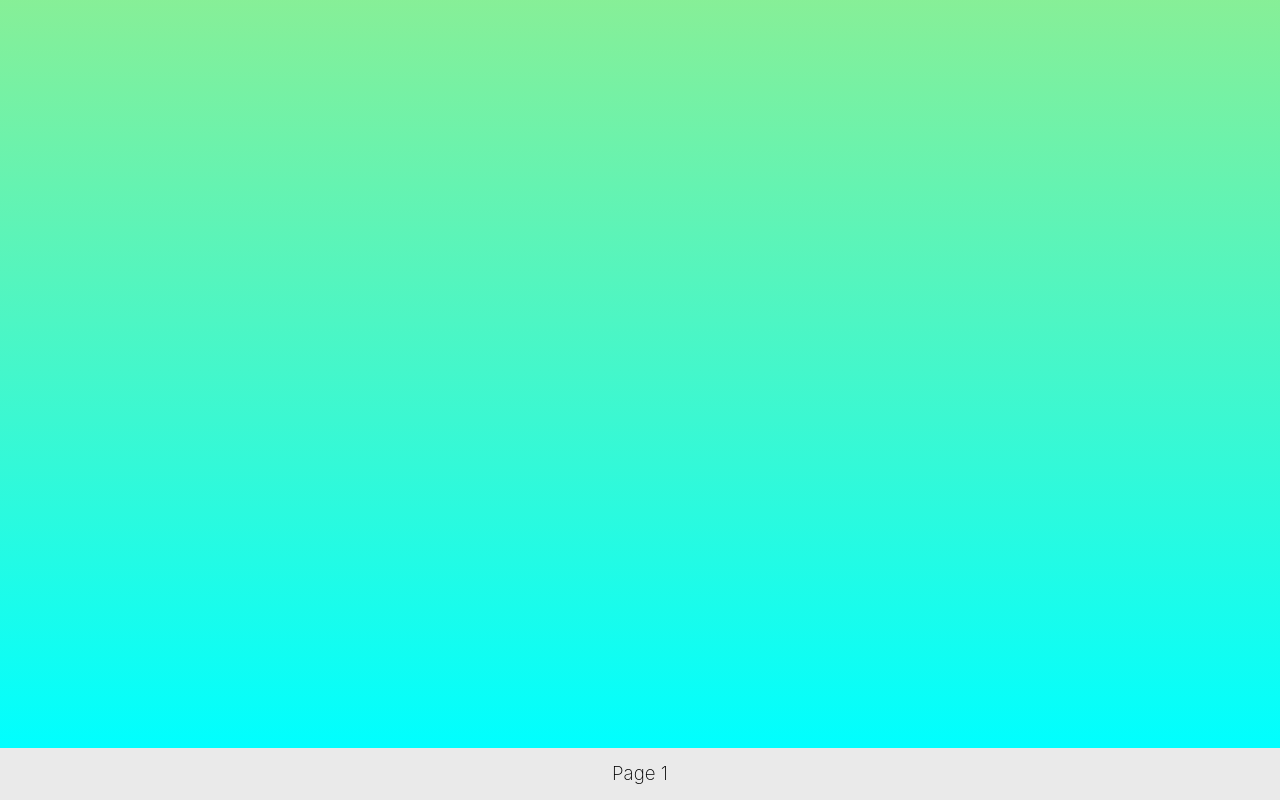
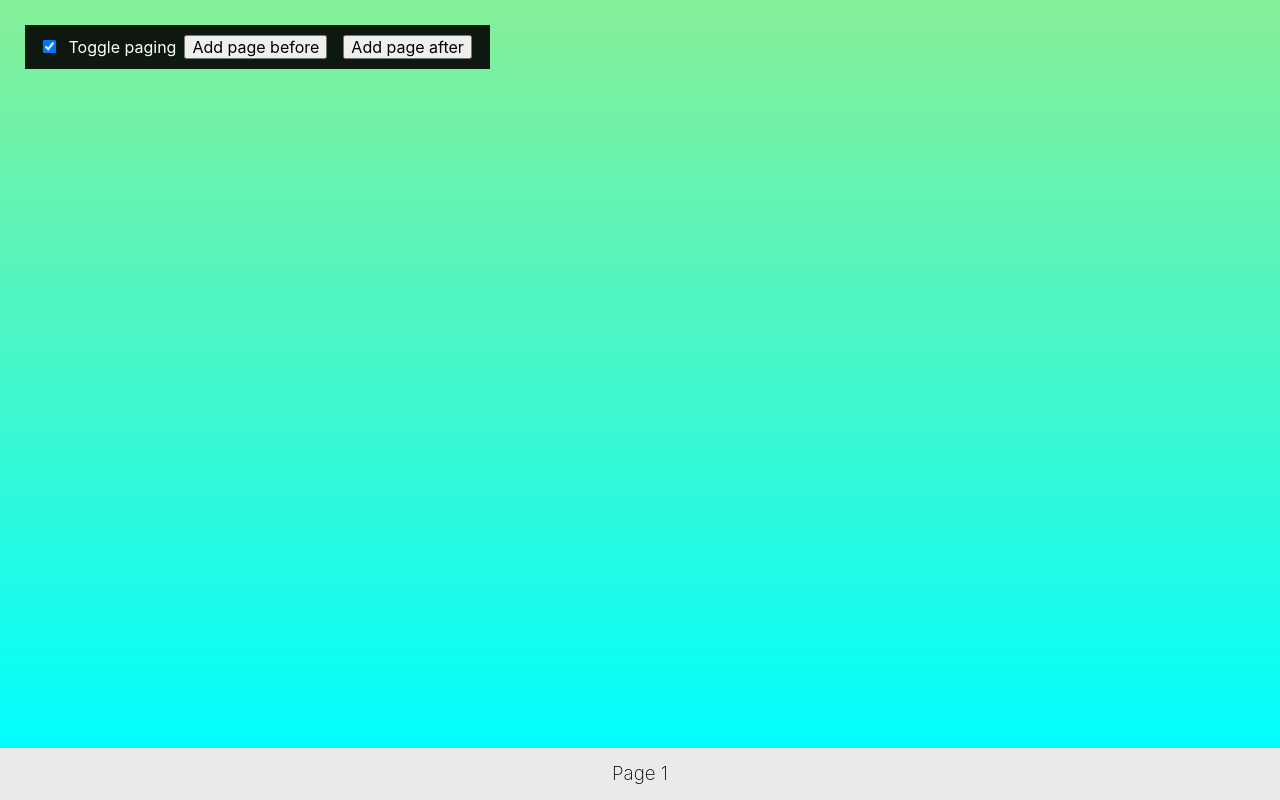
Before and after one commit to WrathOfZombies/vr-prototype, a React (Create React App) app: page / in a window 1280 px wide. Built offline with nearby package versions, Linux system fonts and the light colour scheme.

Commit message:
Adding debugging panel

```diff
--- a/src/VirtualList.tsx
+++ b/src/VirtualList.tsx
@@ -20,10 +20,12 @@ const getDelta = event => {
 export interface IVirtualListSettings {
   startBottomUp: boolean;
   maxPageBuffer: number;
+  isPagingEnabled: boolean;
   debug: boolean;
 }
 
 const defaultSettings: IVirtualListSettings = {
+  isPagingEnabled: true,
   startBottomUp: false,
   maxPageBuffer: 10,
   debug: false
@@ -80,14 +82,15 @@ export default class VirtualList extends React.Component<
     let debugButtons: JSX.Element | null = null;
     if (this.state.settings.debug) {
       debugButtons = (
-        <div
-          style={{
-            position: "absolute",
-            display: "inline-flex",
-            top: "25px",
-            left: "25px"
-          }}
-        >
+        <div id="debug">
+          <label>
+            <input
+              type="checkbox"
+              checked={this.state.settings.isPagingEnabled}
+              onClick={e => this.togglePaging()}
+            />{" "}
+            Toggle paging
+          </label>
           <button onClick={e => this.addPage(true)}>Add page before</button>
           <button onClick={e => this.addPage(false)}>Add page after</button>
         </div>
@@ -132,7 +135,7 @@ export default class VirtualList extends React.Component<
       {
         root: this.viewport,
         rootMargin: "0px",
-        threshold: _.range(0, 1.0, 0.1)
+        threshold: _.range(0, 1.0, 0.01)
       }
     );
     this.bufferObserver.observe(this.previousBuffer);
@@ -153,22 +156,10 @@ export default class VirtualList extends React.Component<
 
   private async handleIntersection(entry) {
     const isScrollingUp = entry.target === this.previousBuffer;
-    const isIntersecting = entry.intersectionRatio > 0.05;
-    const shouldPauseScrolling = entry.intersectionRatio > 0.2;
-
-    this.scrollStatus = {
-      canScrollUp: isScrollingUp
-        ? !shouldPauseScrolling
-        : this.scrollStatus.canScrollUp,
-      canScrollDown: !isScrollingUp
-        ? !shouldPauseScrolling
-        : this.scrollStatus.canScrollDown
-    };
-
-    if (!isIntersecting || this.state.settings.debug) {
+    const isIntersecting = entry.intersectionRatio > 0;
+    if (!isIntersecting || !this.state.settings.isPagingEnabled) {
       return;
     }
-
     this.addPage(isScrollingUp);
   }
 
@@ -224,4 +215,10 @@ export default class VirtualList extends React.Component<
       this.runway.style.transform = `translate3d(0, ${this.runwayY}px, 0)`;
     });
   }
+
+  private togglePaging() {
+    const settings = { ...this.state.settings };
+    settings.isPagingEnabled = !settings.isPagingEnabled;
+    this.setState({ settings });
+  }
 }
--- a/src/index.tsx
+++ b/src/index.tsx
@@ -48,7 +48,7 @@ ReactDOM.render(
     getPageAfter={getNextPage}
     getPageBefore={getPrevPage}
     settings={{
-      debug: false,
+      debug: true,
       startBottomUp: true
     }}
   />,
--- a/src/styles.css
+++ b/src/styles.css
@@ -1,15 +1,41 @@
 /** https://github.com/codrops/GridLoadingEffects/blob/master/css/component.css **/
 
 @-webkit-keyframes moveUp {
-	0% { }
-	100% { -webkit-transform: translateY(0); opacity: 1; }
+  0% {
+  }
+  100% {
+    -webkit-transform: translateY(0);
+    opacity: 1;
+  }
 }
 
 @keyframes moveUp {
-	0% { }
-	100% { -webkit-transform: translateY(0); transform: translateY(0); opacity: 1; }
+  0% {
+  }
+  100% {
+    -webkit-transform: translateY(0);
+    transform: translateY(0);
+    opacity: 1;
+  }
 }
 
 body {
-    font-family: -apple-system, BlinkMacSystemFont, 'Segoe UI', Roboto, Helvetica, Arial, sans-serif
+  font-family: -apple-system, BlinkMacSystemFont, "Segoe UI", Roboto, Helvetica,
+    Arial, sans-serif;
 }
+
+#debug {
+  position: fixed;
+  display: inline-flex;
+  top: 25px;
+  left: 25px;
+  align-items: center;
+  background-color: rgba(0, 0, 0, 0.9);
+  color: white;
+  padding: 10px;
+}
+
+input[type="checkbox"],
+button {
+  margin: 0px 8px;
+}
```
